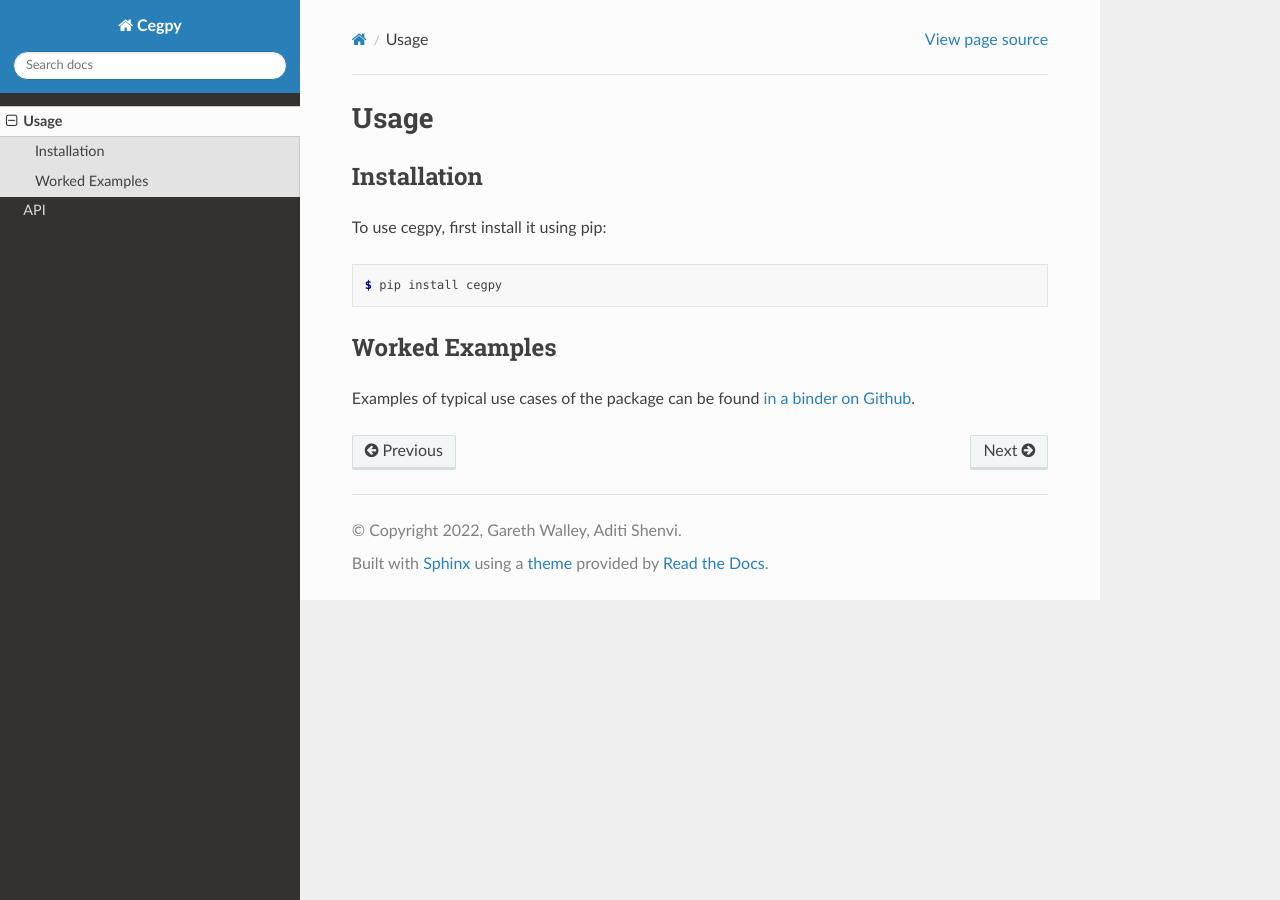
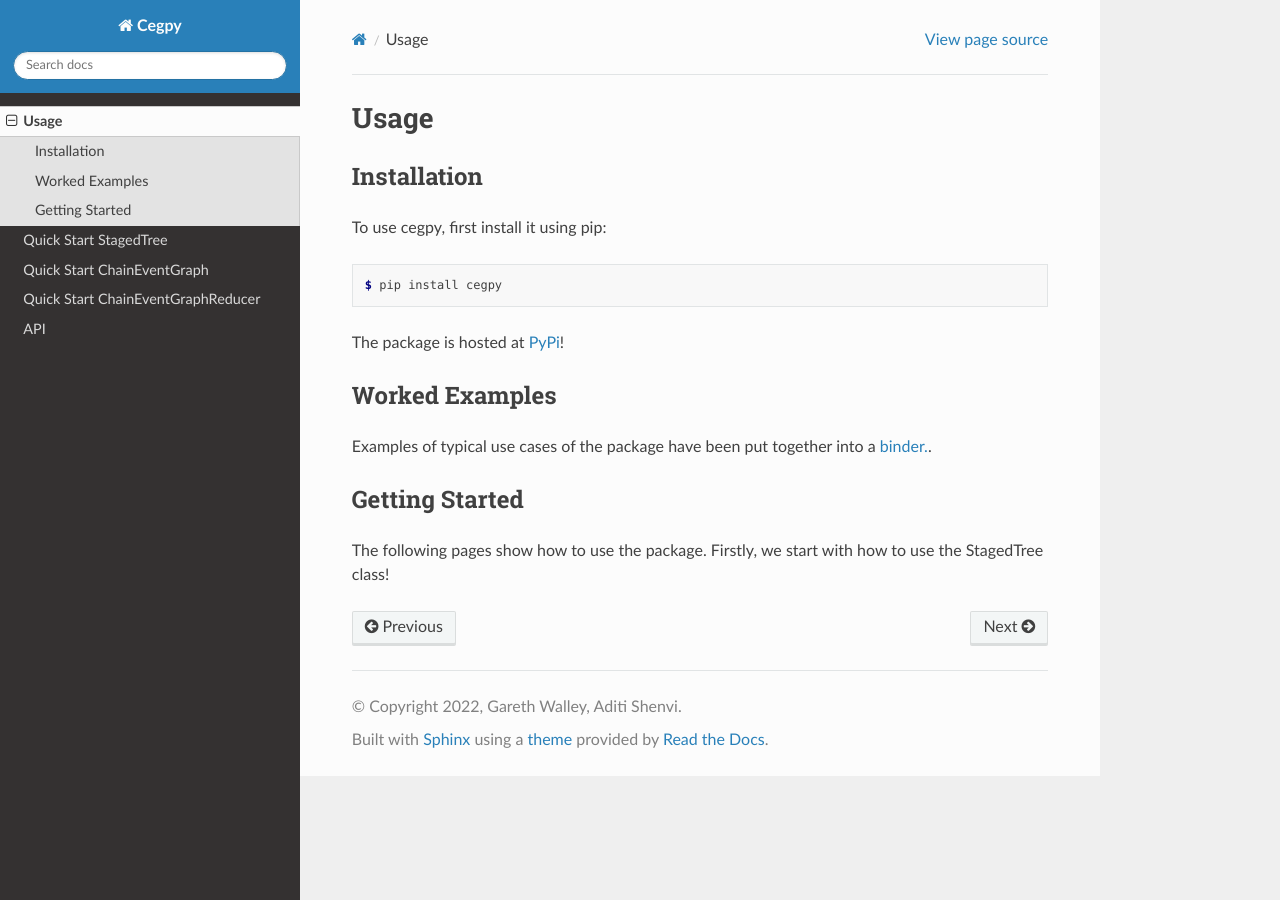
Before and after one commit to g-walley/cegpy, a Sphinx documentation site: the page built from docs/usage.rst, in a window 1280 px wide. Built offline with Sphinx 7.4.7 and the Read the Docs theme 2.0.0, drawn with Linux system fonts in a browser that asks for light colours.

Commit message:
Doc Framework

```diff
--- a/docs/index.rst
+++ b/docs/index.rst
@@ -20,6 +20,9 @@ It is built on top of the Python network modelling package NetworkX.
 .. toctree::
 
    usage
+   quickstart_staged_tree
+   quickstart_chain_event_graph
+   quickstart_chain_event_graph_reducer
    api
 
 Indices and tables
--- /dev/null
+++ b/docs/quickstart_chain_event_graph.rst
@@ -0,0 +1,2 @@
+Quick Start ChainEventGraph
+===========================
--- /dev/null
+++ b/docs/quickstart_chain_event_graph_reducer.rst
@@ -0,0 +1,2 @@
+Quick Start ChainEventGraphReducer
+==================================
--- /dev/null
+++ b/docs/quickstart_staged_tree.rst
@@ -0,0 +1,2 @@
+Quick Start StagedTree
+======================
--- a/docs/usage.rst
+++ b/docs/usage.rst
@@ -12,10 +12,17 @@ To use cegpy, first install it using pip:
 
     $ pip install cegpy
 
+The package is hosted at `PyPi <https://pypi.org/project/cegpy/>`_!
+
+
 
 Worked Examples
 ---------------
 
-Examples of typical use cases of the package can be found `in a binder on Github`_.
+Examples of typical use cases of the package have been put together into a `binder. <https://github.com/peterrhysstrong/cegpy-binder>`_.
 
-.. _in a binder on Github: https://github.com/peterrhysstrong/cegpy-binder
+
+Getting Started
+---------------
+
+The following pages show how to use the package. Firstly, we start with how to use the StagedTree class!
```
